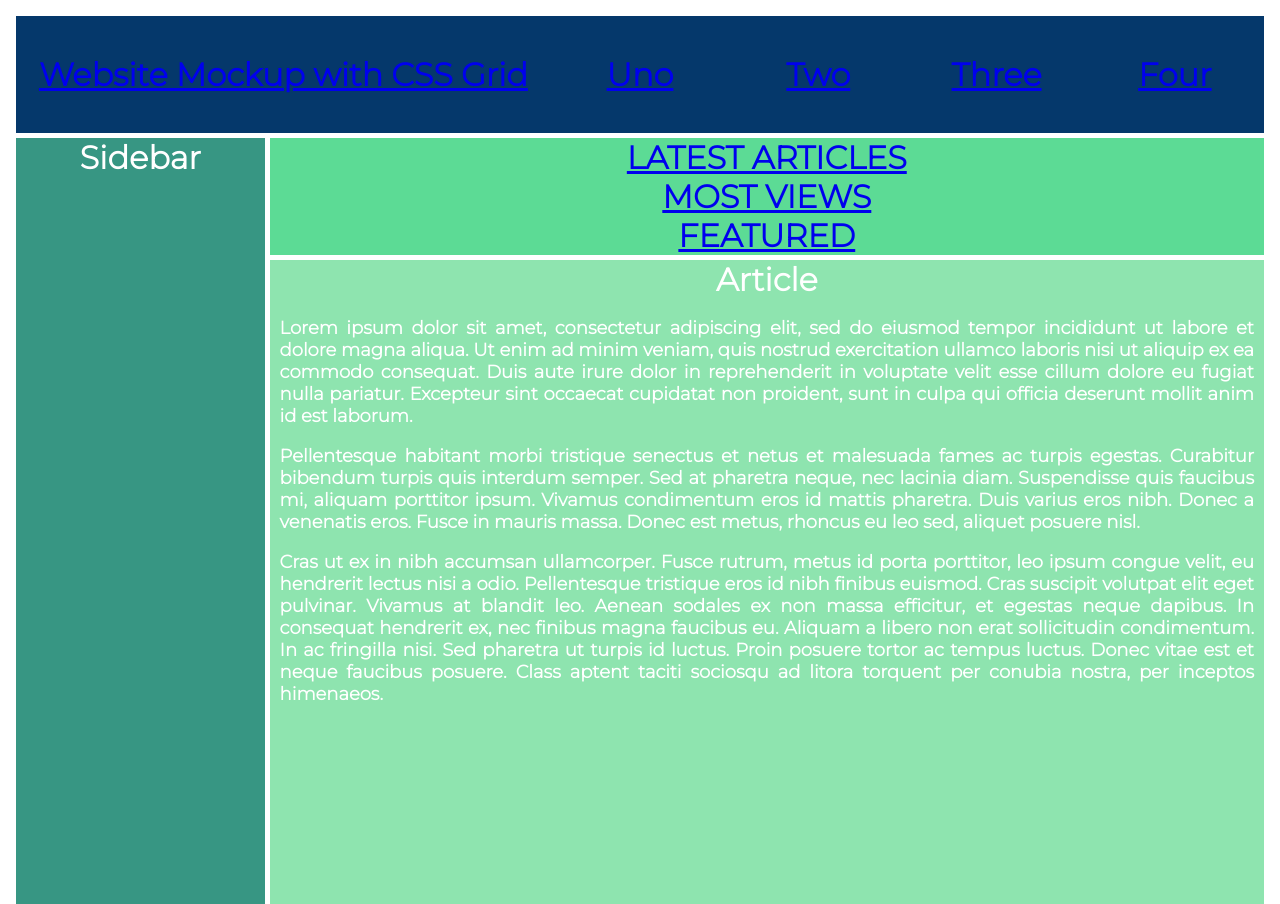
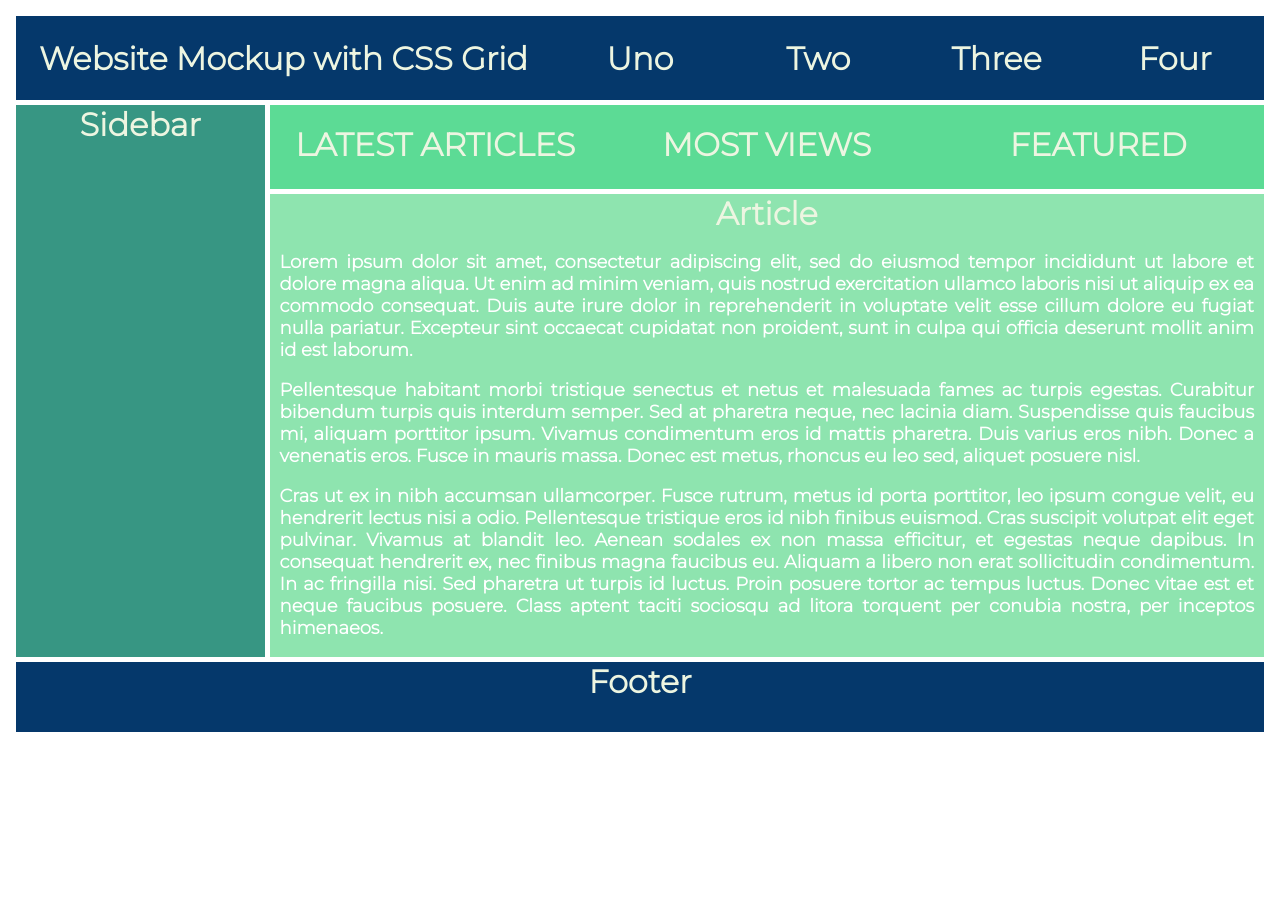
Before and after one commit to fufako/CSS-Grid, a plain HTML site: page index.html in a window 1280 px wide. Shown: the top 904 px of the page. After the commit the page ends 800 px from the top, so only its background shows below. Drawn offline with Linux system fonts and the light colour scheme.

Commit message:
Add styles to links

```diff
--- a/style.css
+++ b/style.css
@@ -5,6 +5,7 @@ html {
   height: 100%;
   margin: 0;
   font-family: "Montserrat", sans-serif;
+  color: #edf5e1;
 }
 
 .container {
@@ -21,7 +22,6 @@ html {
 .container div {
   font-size: 32px;
   font-weight: bold;
-  color: white;
 }
 
 .header {
@@ -35,6 +35,13 @@ html {
 .header img {
   vertical-align: middle;
 }
+.header a {
+  text-decoration: none;
+  color: #edf5e1;
+}
+.header a:hover {
+  color: #5cdb95;
+}
 .sidebar {
   background-color: #379683;
   grid-row: 2/4;
@@ -42,6 +49,16 @@ html {
 
 .nav {
   background-color: #5cdb95;
+  display: grid;
+  grid-template-columns: repeat(3, 1fr);
+  padding: 20px 0;
+}
+.nav a {
+  text-decoration: none;
+  color: #edf5e1;
+}
+.nav a:hover {
+  color: #05386b;
 }
 
 .article {
```
